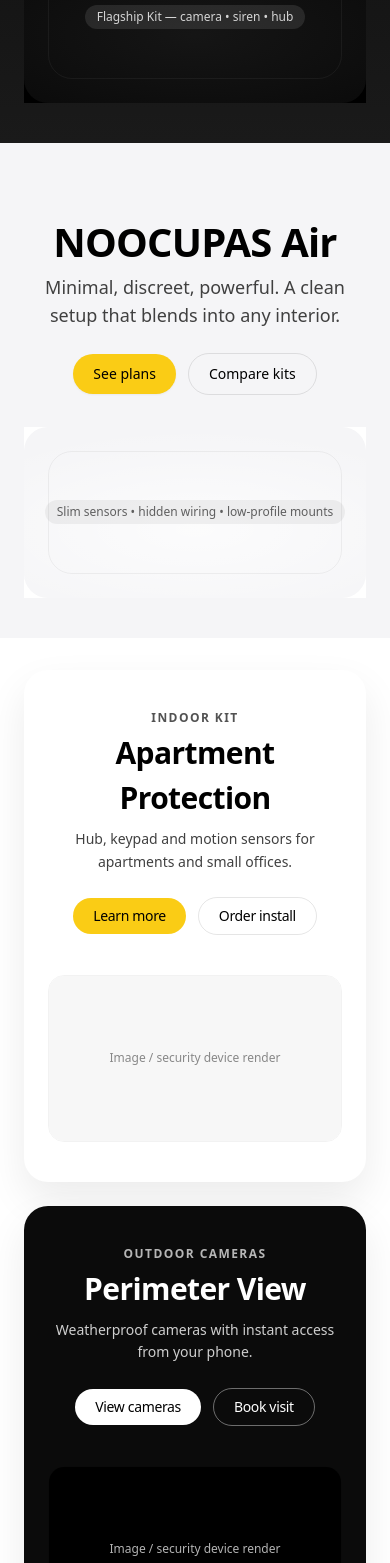
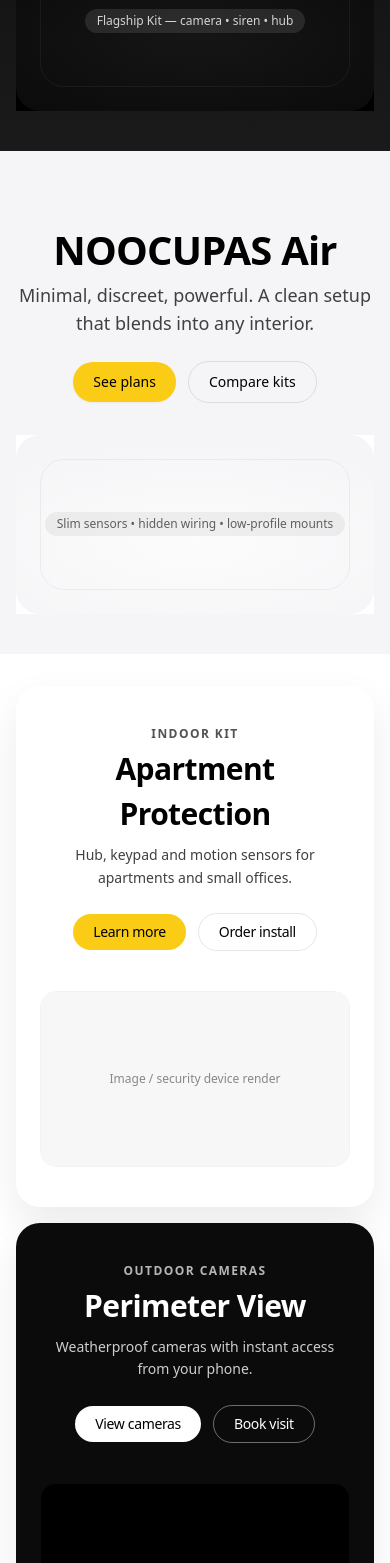
Before and after one commit to danylopechatkin/noocupas, a Next.js app: page / in a window 390 px wide. Shown: the part 380-1943 px from the top of the page. Built offline with nearby package versions, Linux system fonts and the light colour scheme.

Commit message:
Update page.tsx

```diff
--- a/app/page.tsx
+++ b/app/page.tsx
@@ -3,6 +3,10 @@ import React from "react";
 
 // ——————————————————————————————————————————————————————————
 // Small UI primitives
+
+// Базовый контейнер для всего сайта
+//  – ограничиваем ширину
+//  – задаём адаптивные боковые отступы
 const Container: React.FC<React.PropsWithChildren<{ className?: string }>> = ({
   className = "",
   children,
@@ -11,8 +15,8 @@ const Container: React.FC<React.PropsWithChildren<{ className?: string }>> = ({
     className={`
       mx-auto
       w-full
-      max-w-[1380px]          /* ограничиваем ширину контейнера */
-      px-[24px] sm:px-[40px] md:px-[56px] lg:px-[72px] /* боковые отступы */
+      max-w-[1400px]
+      px-4 sm:px-6 md:px-8 lg:px-10
       ${className}
     `}
   >
@@ -92,12 +96,15 @@ const VisualPlaceholder: React.FC<{
 
 // ——————————————————————————————————————————————————————————
 // Section: Hero (dark) — with pro gradient + anchor
+
 const HeroDark: React.FC = () => (
   <section
     id="products"
     className="bg-gradient-to-b from-[#0a0a0a] to-[#1a1a1a] text-white"
   >
-    <Container className="max-w-[980px] px-[24px] sm:px-[30px] md:px-[40px] lg:px-[56px] text-center">
+    {/* текст */}
+    <Container>
+      <div className="mx-auto max-w-[980px] text-center">
         <div className="pt-24 pb-10 md:pt-28 md:pb-14">
           <h1 className="text-[44px] md:text-[64px] lg:text-[80px] leading-[0.95] font-extrabold tracking-[-0.02em]">
             NOOCUPAS Pro
@@ -108,17 +115,25 @@ const HeroDark: React.FC = () => (
           </p>
           <Buttons dark primaryLabel="Install now" secondaryLabel="How it works" />
         </div>
+      </div>
     </Container>
-    <Container className="max-w-[1400px] px-[24px] sm:px-[30px] md:px-[40px] lg:px-[56px] pb-10 md:pb-16 lg:pb-20">
+
+    {/* картинка/кит */}
+    <Container>
+      <div className="pb-10 md:pb-16 lg:pb-20">
         <VisualPlaceholder dark label="Flagship Kit — camera • siren • hub" />
+      </div>
     </Container>
   </section>
 );
 
 // Section: Hero (light) — with anchor
+
 const HeroLight: React.FC = () => (
   <section id="solutions" className="bg-[#F5F5F7] text-black">
-    <Container className="max-w-[980px] px-[24px] sm:px-[30px] md:px-[40px] lg:px-[56px] text-center">
+    {/* текст */}
+    <Container>
+      <div className="mx-auto max-w-[980px] text-center">
         <div className="pt-20 pb-8 md:pt-24 md:pb-12">
           <h2 className="text-[40px] md:text-[56px] leading-[0.95] font-bold tracking-[-0.02em]">
             NOOCUPAS Air
@@ -129,22 +144,28 @@ const HeroLight: React.FC = () => (
           </p>
           <Buttons primaryLabel="See plans" secondaryLabel="Compare kits" />
         </div>
+      </div>
     </Container>
-    <Container className="max-w-[1400px] px-[24px] sm:px-[30px] md:px-[40px] lg:px-[56px] pb-10 md:pb-16 lg:pb-20">
+
+    {/* визуал */}
+    <Container>
+      <div className="pb-10 md:pb-16 lg:pb-20">
         <VisualPlaceholder label="Slim sensors • hidden wiring • low-profile mounts" />
+      </div>
     </Container>
   </section>
 );
 
 // ——————————————————————————————————————————————————————————
 // Apple-style promo card (как блоки Watch / iPad)
+
 const Tile: React.FC<{
   theme?: "light" | "dark" | "soft";
-  eyebrow?: string; // маленький заголовок сверху (категория)
-  title: string; // большое название устройства/услуги
-  subtitle?: string; // подзаголовок
-  ctaPrimary?: string; // текст кнопки 1
-  ctaSecondary?: string; // текст кнопки 2
+  eyebrow?: string;
+  title: string;
+  subtitle?: string;
+  ctaPrimary?: string;
+  ctaSecondary?: string;
 }> = ({
   theme = "light",
   eyebrow,
@@ -154,15 +175,14 @@ const Tile: React.FC<{
   ctaSecondary = "Order now",
 }) => {
   const isDark = theme === "dark";
-  const isSoft = theme === "soft"; // soft gray
+  const isSoft = theme === "soft";
 
-  // фоны в духе Apple
   const bg =
     theme === "dark"
-      ? "bg-[#0B0B0B] text-white" // iPad Pro / dark promo
+      ? "bg-[#0B0B0B] text-white"
       : theme === "soft"
-      ? "bg-[#F5F5F7] text-black" // Trade In / AirPods
-      : "bg-white text-black"; // белые промо-блоки
+      ? "bg-[#F5F5F7] text-black"
+      : "bg-white text-black";
 
   return (
     <div
@@ -172,7 +192,7 @@ const Tile: React.FC<{
         transition-shadow duration-300`}
     >
       <div className="flex h-full flex-col">
-        {/* Верхняя текстовая часть как у Apple Watch карточек */}
+        {/* Верхняя текстовая часть */}
         <div className="px-6 md:px-10 pt-10 md:pt-14 pb-6 text-center">
           {eyebrow && (
             <div
@@ -198,7 +218,7 @@ const Tile: React.FC<{
             </p>
           )}
 
-          {/* Кнопки в стиле Learn more / Buy */}
+          {/* Кнопки Learn more / Buy */}
           <div className="mt-6 flex items-center justify-center gap-3">
             <button
               className={`inline-flex items-center rounded-full px-5 py-2 text-sm font-medium tracking-tight ${
@@ -245,17 +265,13 @@ const Tile: React.FC<{
 };
 
 // Rows of two tiles like Apple home page
+// ВАЖНО: отступ слева/справа равен gap между карточками
 const TwoUpRow: React.FC<{ children: React.ReactNode }> = ({ children }) => (
-  <div
-    className="
-      mx-auto w-full max-w-[1400px]
-      px-6 sm:px-8 lg:px-10
-    "
-  >
+  <div className="w-full px-4 sm:px-6 md:px-8 lg:px-10">
     <div
       className="
         grid grid-cols-1 md:grid-cols-2
-        gap-6 sm:gap-8 lg:gap-10
+        gap-4 sm:gap-6 md:gap-8 lg:gap-10
       "
     >
       {children}
@@ -265,9 +281,10 @@ const TwoUpRow: React.FC<{ children: React.ReactNode }> = ({ children }) => (
 
 // ——————————————————————————————————————————————————————————
 // Footer + legal
+
 const Legal: React.FC = () => (
   <section className="bg-white">
-    <Container className="max-w-[1400px] px-[24px] sm:px-[30px] md:px-[40px] lg:px-[56px]">
+    <Container>
       <div className="border-t border-neutral-200 pt-10 pb-6">
         <p className="text-xs leading-6 text-neutral-500">
           1. Installation time depends on location and availability. Same-day
@@ -286,7 +303,7 @@ const Legal: React.FC = () => (
 
 const Footer: React.FC = () => (
   <footer className="bg-[#F5F5F7] text-black">
-    <Container className="max-w-[1400px] px-[24px] sm:px-[30px] md:px-[40px] lg:px-[56px]">
+    <Container>
       <div className="grid grid-cols-2 sm:grid-cols-3 md:grid-cols-4 gap-6 py-10">
         {[
           { h: "Products", i: ["Pro Kit", "Air Kit", "Cameras", "Sirens"] },
@@ -327,13 +344,11 @@ const Footer: React.FC = () => (
 
 // ——————————————————————————————————————————————————————————
 // Page assembly
+
 export default function Page() {
   return (
     <main className="bg-white text-[#111] font-sans">
-      {/* Dark hero (Pro) */}
       <HeroDark />
-
-      {/* Light hero (Air) */}
       <HeroLight />
 
       {/* Grid rows 1–3 (like Apple home pairs) */}
@@ -400,7 +415,6 @@ export default function Page() {
         </TwoUpRow>
       </section>
 
-      {/* Legal + Footer */}
       <Legal />
       <Footer />
     </main>
```
Lines whose indentation alone changed are shown as unchanged.
